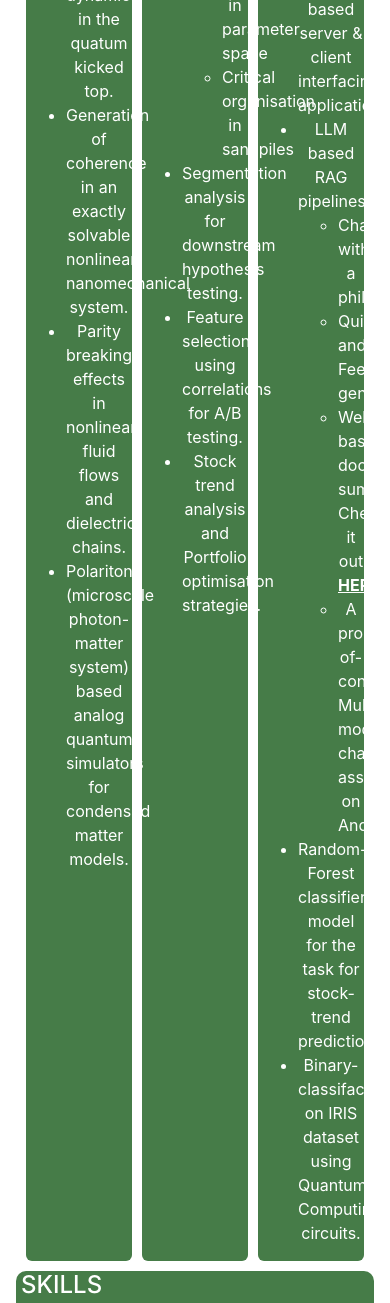
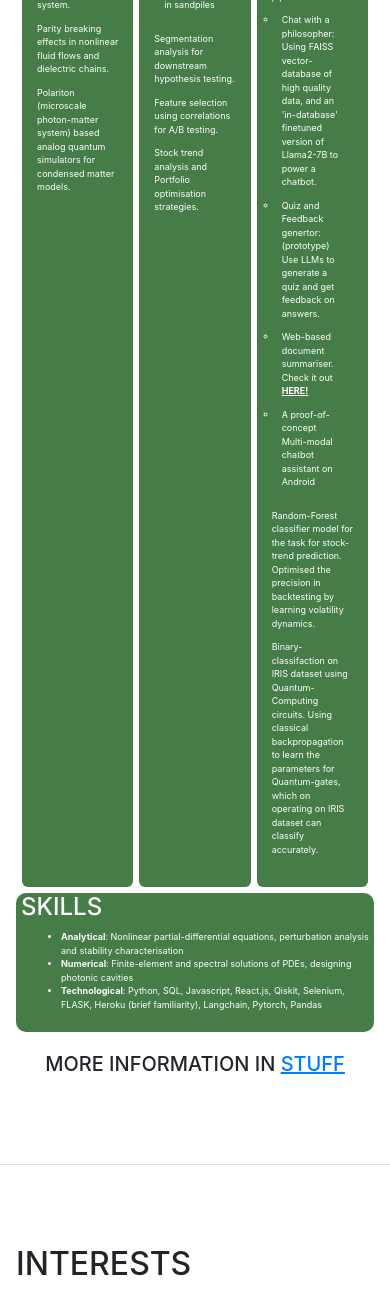
Before and after one commit to sudheesh4/Homepage, a website with bundled scripts: page index.html in a window 390 px wide. Shown: the part 3685-4988 px from the top of the page. Built offline with nearby package versions, Linux system fonts and the light colour scheme; a script that the page names is missing; a web font is replaced by a local one.

Commit message:
responsive issue

```diff
--- a/css/stuff.css
+++ b/css/stuff.css
@@ -197,16 +197,32 @@ padding:13px;
     display: table;
     width: 100%;
     table-layout: fixed;
-    border-spacing: 10px;
+    border-spacing: 6px;
 }
 .nColumn
 {
     display: table-cell;
     background-color:#467c48;//#343a40;// #6a966c;
-color:white;
-  border: 0px solid rgba(27, 31, 35, .15);
+//color:white;
+  //border: 0px solid rgba(27, 31, 35, .15);
   border-radius: 6px;
-  text-align:center
+  //text-align:center;
+    font-size:15px;
+    padding:5px;
+}
+.nColumn ul{
+
+  font-size:9px;
+  padding:6px;
+  color:white;
+}
+
+@media screen and (max-width: 768px) {
+.nColumn ul,.nColumn li{
+padding:5px;
+  font-size:9px;!important
+color:red;!important
+}
 }
 
 
--- a/index.html
+++ b/index.html
@@ -275,24 +275,25 @@
 
        <li>LLM based RAG pipelines
            <ul>
-           <li> Chat with a philosopher</li>
-           <li> Quiz and Feedback genertor </li>
-           <li> Web-based document summariser. Check it out <a class="hyper"  href="https://docsumm.streamlit.app/" target="_blank"><b><u>HERE</u></b></a></li>
+           <li> Chat with a philosopher: Using FAISS vector-database of high quality data, and an 'in-database' finetuned version of Llama2-7B to power a chatbot.
+            </li>
+           <li> Quiz and Feedback genertor: (prototype) Use LLMs to generate a quiz and get feedback on answers.</li>
+           <li> Web-based document summariser. Check it out <a class="hyper"  href="https://docsumm.streamlit.app/" target="_blank"><b><u>HERE!</u></b></a></li>
          <li> A proof-of-concept Multi-modal chatbot assistant on Android </li>
           </ul>
        </li>
        <li>
-           Random-Forest classifier model for the task for stock-trend prediction.</li>
-          <li>Binary-classifaction on IRIS dataset using Quantum-Computing circuits.</li>
+           Random-Forest classifier model for the task for stock-trend prediction. Optimised the precision in backtesting by learning volatility dynamics.</li>
+          <li>Binary-classifaction on IRIS dataset using Quantum-Computing circuits. Using classical backpropagation to learn the parameters for Quantum-gates, which on operating on IRIS dataset can classify accurately.</li>
        </ul>
     </div>
 
 </div>
-<div style="position:relative;width:100%;background-color:#467c48; border: 0px solid rgba(27, 31, 35, .15); border-radius: 10px;color:white;text-align:left;padding-left:5px;">
+<div style="position:relative;width:100%;background-color:#467c48; border: 0px solid rgba(27, 31, 35, .15); border-radius: 10px;color:white;text-align:left;padding-left:5px;padding-bottom:5px;font-size:9px;">
 <h4>Skills</h4>
 <ul>
 <li><b>Analytical</b>: Nonlinear partial-differential equations, perturbation analysis and stability characterisation</li>
-<li><b>Numerical</b>:  Finite-element and spectral solutions of PDEs, designing photonic cavities, Monte-Carlo based stochastic inference, Data-visualisation </li>
+<li><b>Numerical</b>:  Finite-element and spectral solutions of PDEs, designing photonic cavities </li>
 <li><b>Technological</b>: Python, SQL, Javascript, React.js, Qiskit, Selenium, FLASK, Heroku (brief familiarity), Langchain, Pytorch, Pandas </li>
 </ul>
 </div>
--- a/js/stuff.js
+++ b/js/stuff.js
@@ -27,7 +27,7 @@
     ["And others!"]],
     [["Familiar with web-scraping, scientific-computation and application development. Primarily comfortable with python."],
     ["Experience with web-development and AGILE based software-engineering methodology."],
-    ["Implemented (RAG based) LLM integrated services."],
+    ["Implemented (RAG based) LLM integrated services. ('Chat-with-a-philosopher' , 'Document quiz-feedback'...) "],
     [" For more information  : <a  href='https://github.com/sudheesh4'><b>github/@sudheesh4</b></a>."],
     ]
     ];
@@ -167,12 +167,20 @@ Sandpile a typical example of such a model, where we drop sand particle by parti
     var boss=`
     <ul>
     <li>
+    <h5>Chat-with-a-philosopher</h5>
+    <p>
+    Collated high quality and factually associated data about some curious thinkers.
+     Organised data, along with meta-information into relevant vector-database which was used to power a chatbot.
+     Also extended it by finetuning a 7B variant of Llama2 to improve 'in-database' performance.
+    </p>
+    </li>
+    <li>
     <h5>Document summariser</h5>
     <p>A mobile internet service to upload any document and generate summary page by page. Simple RAG implementeation, for a proof of concept service.
     Check it out <a class="hyper"  href="https://docsumm.streamlit.app/" target="_blank"><b><u>HERE</u></b></a></p>
 
     </li>
-    <li><h6>Trivial recreations:</h6>
+    <li><h5>(Almost) trivial recreations:</h6>
         <p>I tried to generate a rap to keep convey this part of my endeavors...so it is what is I guess?:3
         <br>
         So here's an overview of my software interests and efforts.<br> For more information  :<a class="hyper" href="https://github.com/sudheesh4"><b>github/@sudheesh4</b></a>.
```
